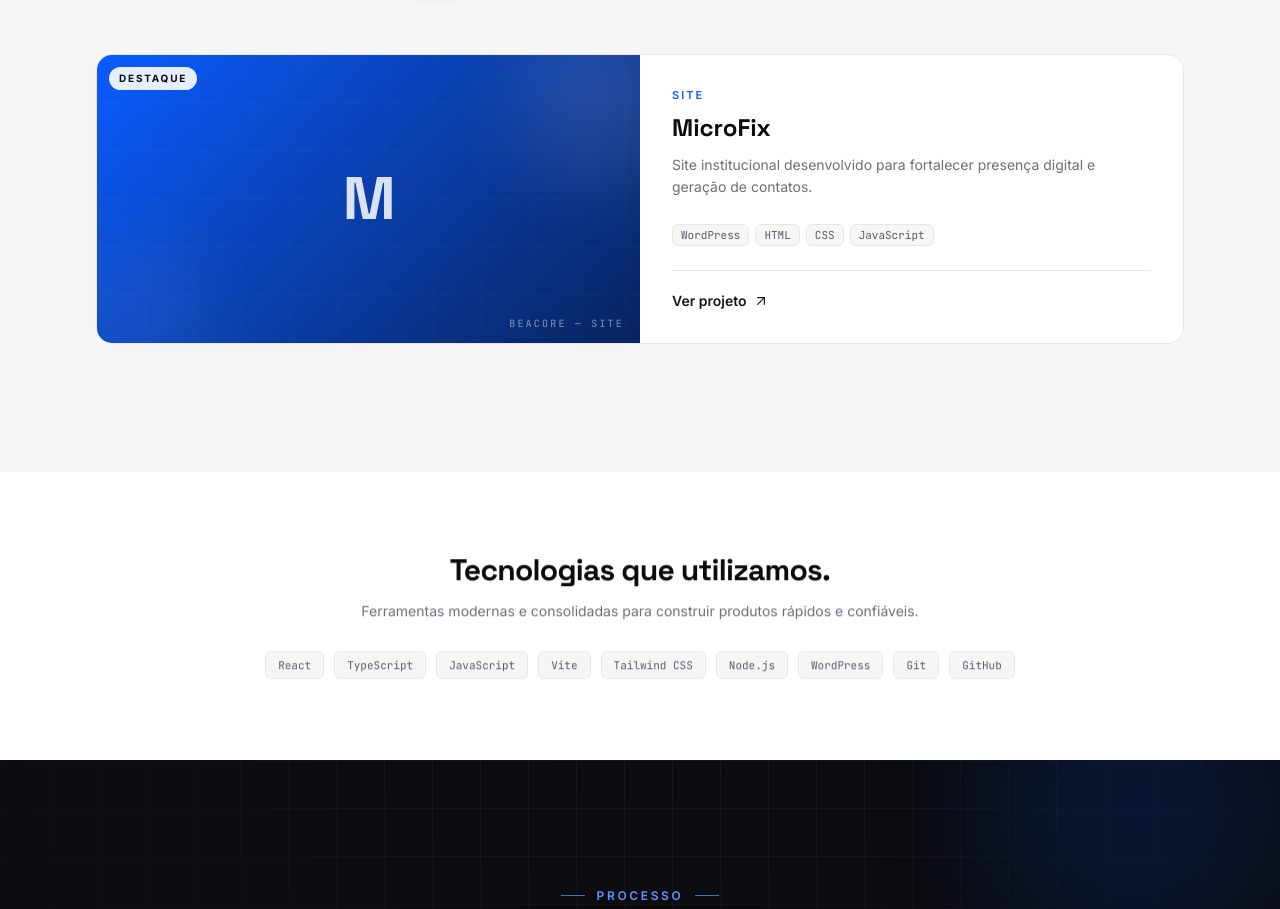
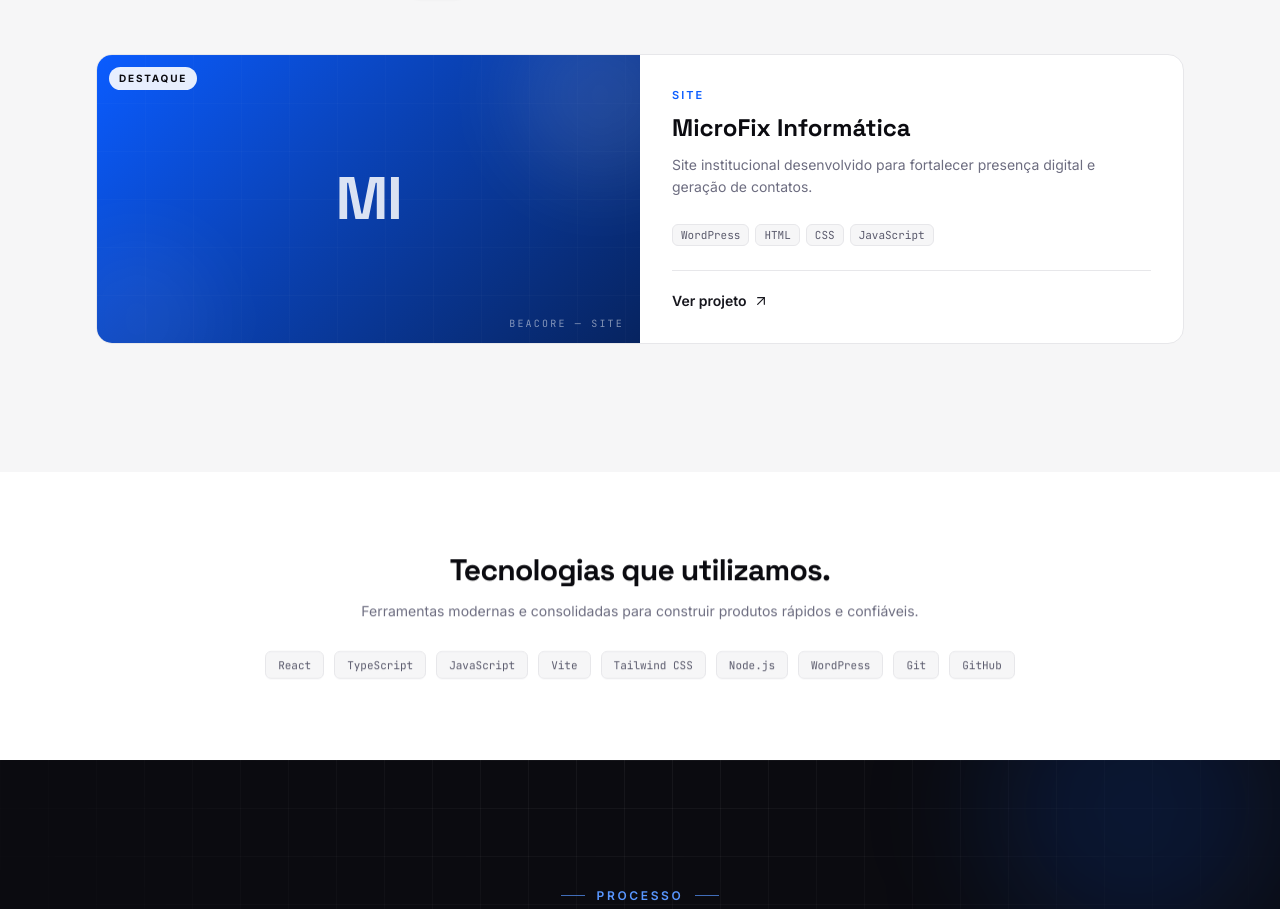
Before and after one commit to team-beacore/team-beacore, a React (Vite) app: page / in a window 1280 px wide. Shown: the part 4041-4950 px from the top of the page. Built offline with nearby package versions, Linux system fonts and the light colour scheme.

Commit message:
adicionado link da microfix

```diff
--- a/src/data/projects.ts
+++ b/src/data/projects.ts
@@ -23,12 +23,12 @@
 export const projects: Project[] = [
   {
     id: "microfix",
-    name: "MicroFix",
+    name: "MicroFix Informática",
     category: "site",
     description:
       "Site institucional desenvolvido para fortalecer presença digital e geração de contatos.",
     technologies: ["WordPress", "HTML", "CSS", "JavaScript"],
-    demoUrl: "#projetos",
+    demoUrl: "https://microfixinformatica.com.br",
     image: "",
     accent: "#0a5cff",
     featured: true,
```
